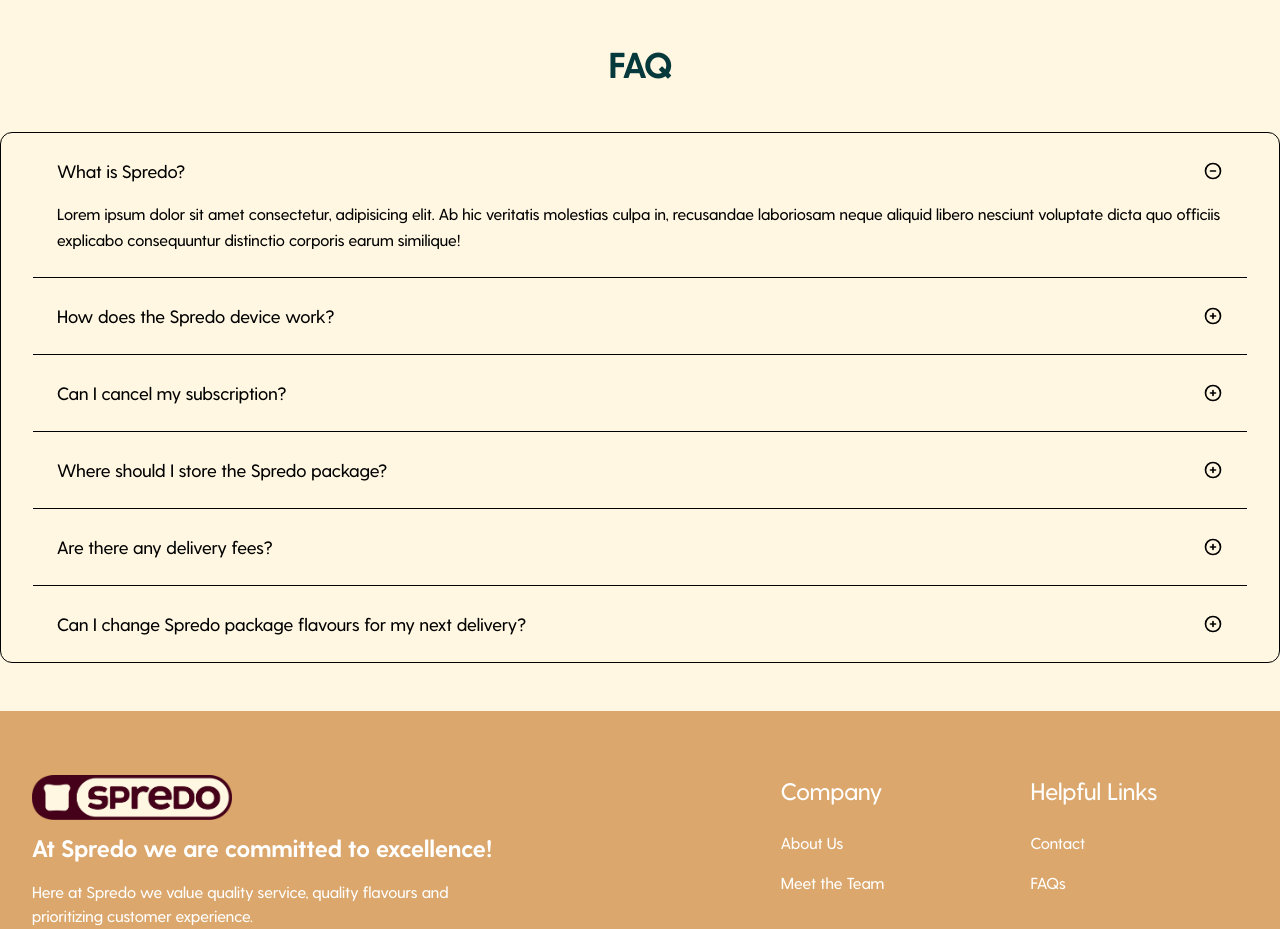
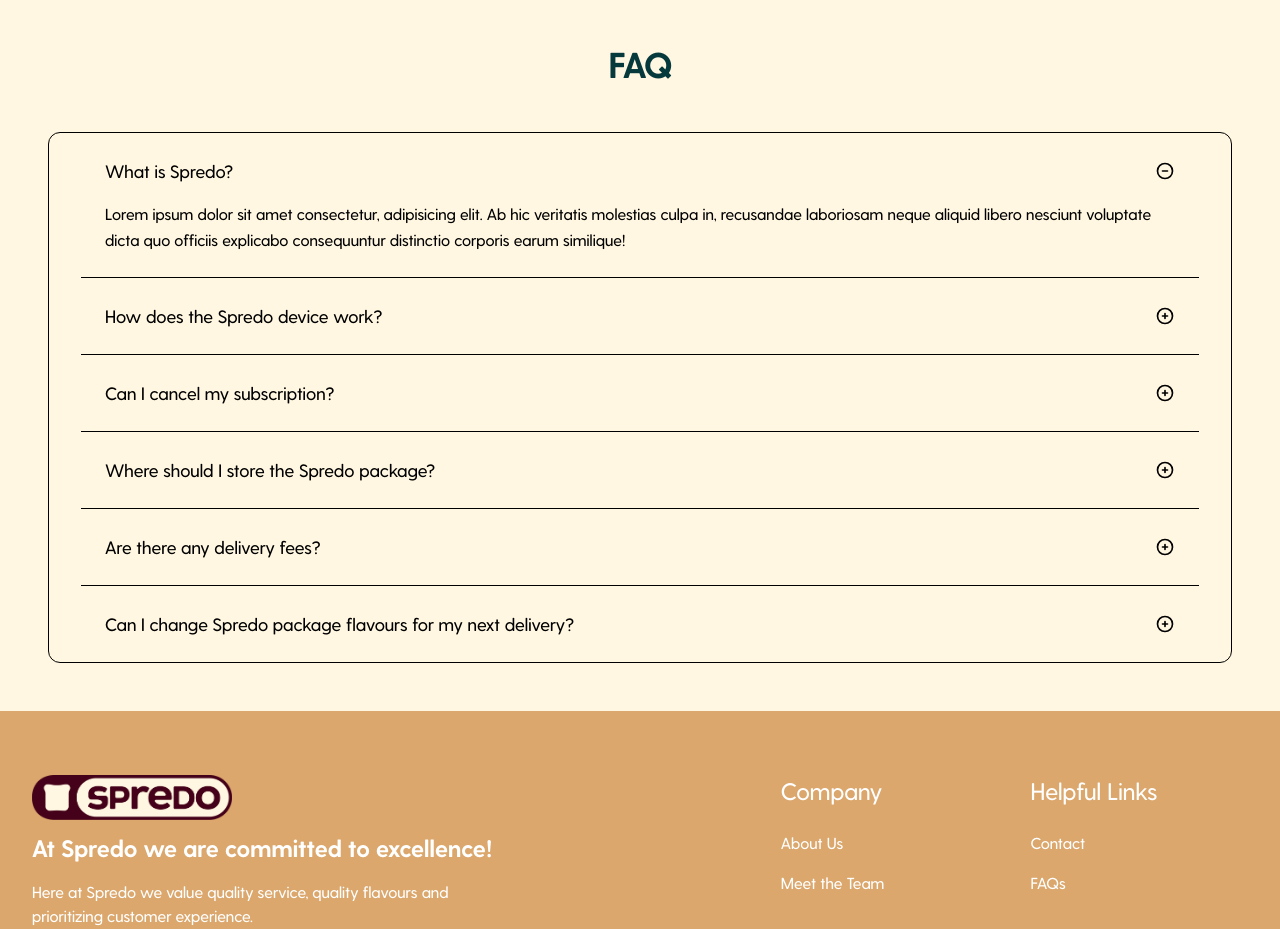
Before and after one commit to jafarlie/spredo, a Next.js app in the folder spredo/: page / in a window 1280 px wide. Shown: the part 3980-4909 px from the top of the page. Built offline with nearby package versions, Linux system fonts and the light colour scheme.

Commit message:
Style fix

```diff
--- a/spredo/src/components/FAQ/indext.tsx
+++ b/spredo/src/components/FAQ/indext.tsx
@@ -9,7 +9,7 @@
           FAQ
         </h1>
       </div>
-      <div className="mx-auto px-6 lg:px-8 divide-y divide-gray-100 rounded-xl border border-gray-100 bg-white mx-12 my-12">
+      <div className="px-6 lg:px-8 divide-y divide-gray-100 rounded-xl border border-gray-100 bg-white mx-12 my-12">
         <details
           className="group p-6 [&_summary::-webkit-details-marker]:hidden"
           open
```
